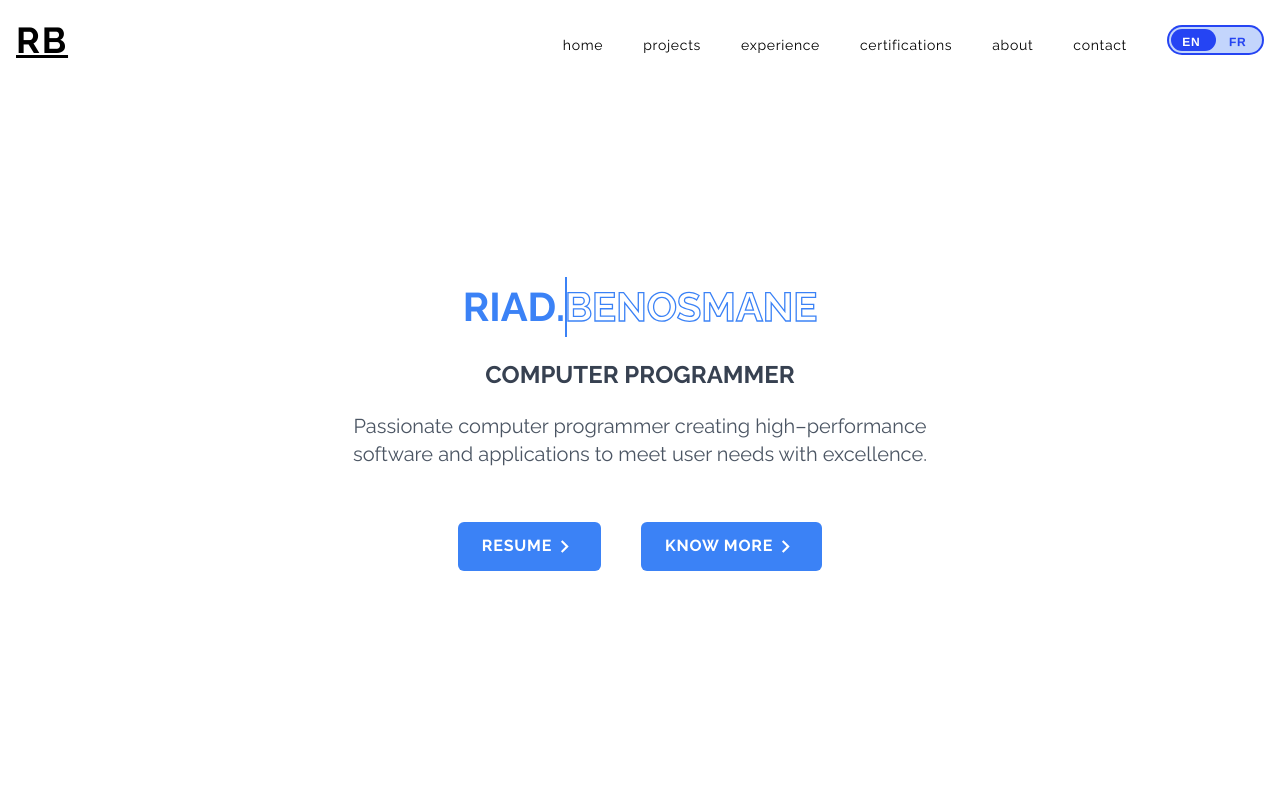
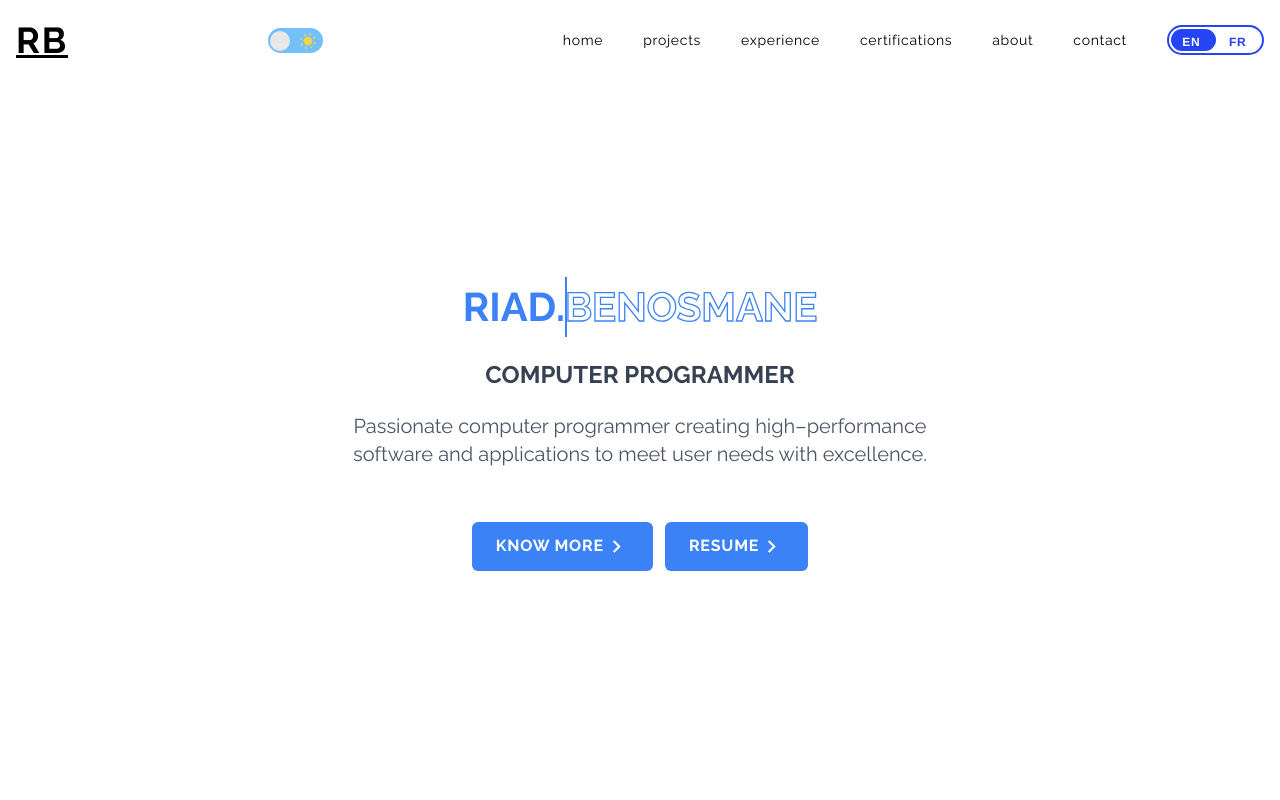
Before and after one commit to Riadbns/professionalPortfolio, a Next.js app: page / in a window 1280 px wide. Shown: the top 800 px of the page. Built offline with nearby package versions, Linux system fonts and the light colour scheme.

Commit message:
deployment process

```diff
--- a/components/HomePage.jsx
+++ b/components/HomePage.jsx
@@ -20,15 +20,7 @@ const HomePage = () => {
         <p className="text-gray-600 text-xl max-w-xl mx-auto">
         <FormattedMessage id="description"/>
         </p>
-        <div className="flex flex-col md:flex-row items-center justify-center gap-10">
-        <Link legacyBehavior href="/resume" >
-            <a className="group flex items-center justify-center my-2 bg-blue-500 text-white px-6 py-3 font-bold uppercase rounded-md tracking-wider cursor-pointer">
-              resume
-              <span className="-rotate-90 duration-100 ease-in group-hover:rotate-0">
-                <MdExpandMore size={25} />
-              </span>
-            </a>
-          </Link>
+        <div className="flex flex-col md:flex-row items-center justify-center gap-3">
 
           <Link href="/#me">
           <div className="group flex items-center justify-center my-8 bg-blue-500 text-white px-6 py-3 font-bold uppercase rounded-md tracking-wider cursor-pointer">
@@ -38,6 +30,16 @@ const HomePage = () => {
             </span>
           </div>
           </Link>
+
+          <Link legacyBehavior href="/resume" >
+            <a className="group flex items-center justify-center my-2 bg-blue-500 text-white px-6 py-3 font-bold uppercase rounded-md tracking-wider cursor-pointer">
+              resume
+              <span className="-rotate-90 duration-100 ease-in group-hover:rotate-0">
+                <MdExpandMore size={25} />
+              </span>
+            </a>
+          </Link>
+
         </div>
       </div>
     </div>
--- a/components/Navbar.jsx
+++ b/components/Navbar.jsx
@@ -83,7 +83,7 @@ const Navbar = () => {
             RB
           </h1>
         </Link>
-        {/* {!navigation && (
+        {!navigation && (
         <label className={style.switch}>
           <span className={style.sun}><svg xmlns="http://www.w3.org/2000/svg" viewBox="0 0 24 24"><g fill="#ffd43b"><circle r="5" cy="12" cx="12"></circle><path d="m21 13h-1a1 1 0 0 1 0-2h1a1 1 0 0 1 0 2zm-17 0h-1a1 1 0 0 1 0-2h1a1 1 0 0 1 0 2zm13.66-5.66a1 1 0 0 1 -.66-.29 1 1 0 0 1 0-1.41l.71-.71a1 1 0 1 1 1.41 1.41l-.71.71a1 1 0 0 1 -.75.29zm-12.02 12.02a1 1 0 0 1 -.71-.29 1 1 0 0 1 0-1.41l.71-.66a1 1 0 0 1 1.41 1.41l-.71.71a1 1 0 0 1 -.7.24zm6.36-14.36a1 1 0 0 1 -1-1v-1a1 1 0 0 1 2 0v1a1 1 0 0 1 -1 1zm0 17a1 1 0 0 1 -1-1v-1a1 1 0 0 1 2 0v1a1 1 0 0 1 -1 1zm-5.66-14.66a1 1 0 0 1 -.7-.29l-.71-.71a1 1 0 0 1 1.41-1.41l.71.71a1 1 0 0 1 0 1.41 1 1 0 0 1 -.71.29zm12.02 12.02a1 1 0 0 1 -.7-.29l-.66-.71a1 1 0 0 1 1.36-1.36l.71.71a1 1 0 0 1 0 1.41 1 1 0 0 1 -.71.24z"></path></g></svg></span>
           <span className={style.moon}><svg xmlns="http://www.w3.org/2000/svg" viewBox="0 0 384 512"><path d="m223.5 32c-123.5 0-223.5 100.3-223.5 224s100 224 223.5 224c60.6 0 115.5-24.2 155.8-63.4 5-4.9 6.3-12.5 3.1-18.7s-10.1-9.7-17-8.5c-9.8 1.7-19.8 2.6-30.1 2.6-96.9 0-175.5-78.8-175.5-176 0-65.8 36-123.1 89.3-153.3 6.1-3.5 9.2-10.5 7.7-17.3s-7.3-11.9-14.3-12.5c-6.3-.5-12.6-.8-19-.8z"></path></svg></span>
@@ -93,10 +93,10 @@ const Navbar = () => {
             checked={theme === 'dark'}
             onChange={handleThemeChange}/>
           <span className={style.slider}></span>
-        </label>)} */}
+        </label>)}
 
         <div>
-          <ul className="hidden md:flex md:items-end">
+          <ul className="hidden md:flex md:items-center">
             {links.map(({ id, link,value }) => (
               <Link key={id} href={`/#${link}`}>
                 <li  className="ml-10 text-sm lowercase cursor-pointer duration-200 ease-out hover:scale-105 tracking-wider">
--- a/next.config.js
+++ b/next.config.js
@@ -1,9 +1,6 @@
 /** @type {import('next').NextConfig} */
 const nextConfig = {
   reactStrictMode: true,
-  images: {
-    domains: ['technoshop.jpg']
-  }
 }
 
 module.exports = nextConfig
--- a/pages/resume.jsx
+++ b/pages/resume.jsx
@@ -55,7 +55,7 @@ const resume = () => {
           <h5 className='text-center underline text-[18px] py-2'>
             <FormattedMessage id="cv_4"/>
           </h5>
-          <p className='py-2'>
+          <p className='flex flex-wrap py-2'>
             <span className='px-2'></span>Javascript(ES6+)
             <span className='px-2'>|</span>HTML5
             <span className='px-2'>|</span>CSS3
--- a/styles/switcher.module.css
+++ b/styles/switcher.module.css
@@ -73,7 +73,7 @@ input.checktoggleroundflat + label:before {
   left: 2px;
   bottom: 2px;
   right: 2px;
-  background-color: #c3d5fc;
+  background-color: #fff;
   -webkit--moz-border-radius: 60px;
   -ms-border-radius: 60px;
   -o-border-radius: 60px;
```
